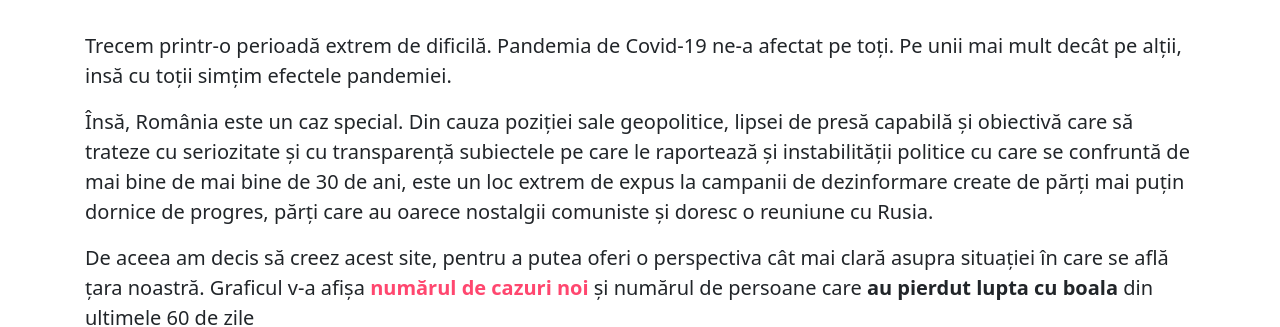
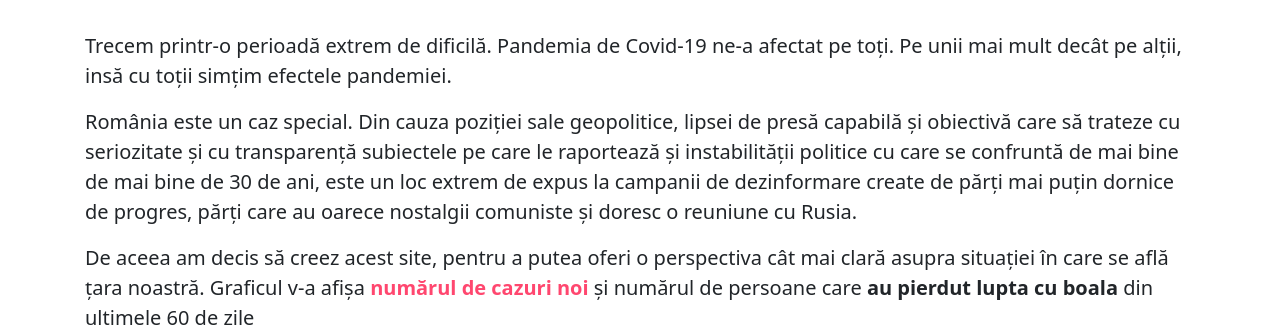
Before and after one commit to razvanr91/ChartIT, a website: page index.html in a window 1280 px wide. Shown: the part 181-508 px from the top of the page. Drawn offline with nearby package versions, Linux system fonts and the light colour scheme; no server answers.

Commit message:
Update index.html

```diff
--- a/index.html
+++ b/index.html
@@ -56,9 +56,9 @@
 							simțim efectele pandemiei.
 						</p>
 						<p class="lead">
-							Însă, România este un caz special. Din cauza poziției sale geopolitice, lipsei de presă capabilă și obiectivă care să trateze cu
-							seriozitate și cu transparență subiectele pe care le raportează și instabilității politice cu care se confruntă de mai bine de mai bine
-							de 30 de ani, este un loc extrem de expus la campanii de dezinformare create de părți mai puțin dornice de progres, părți care au oarece
+							România este un caz special. Din cauza poziției sale geopolitice, lipsei de presă capabilă și obiectivă care să trateze cu seriozitate
+							și cu transparență subiectele pe care le raportează și instabilității politice cu care se confruntă de mai bine de mai bine de 30 de
+							ani, este un loc extrem de expus la campanii de dezinformare create de părți mai puțin dornice de progres, părți care au oarece
 							nostalgii comuniste și doresc o reuniune cu Rusia.
 						</p>
 						<p class="lead">
```
